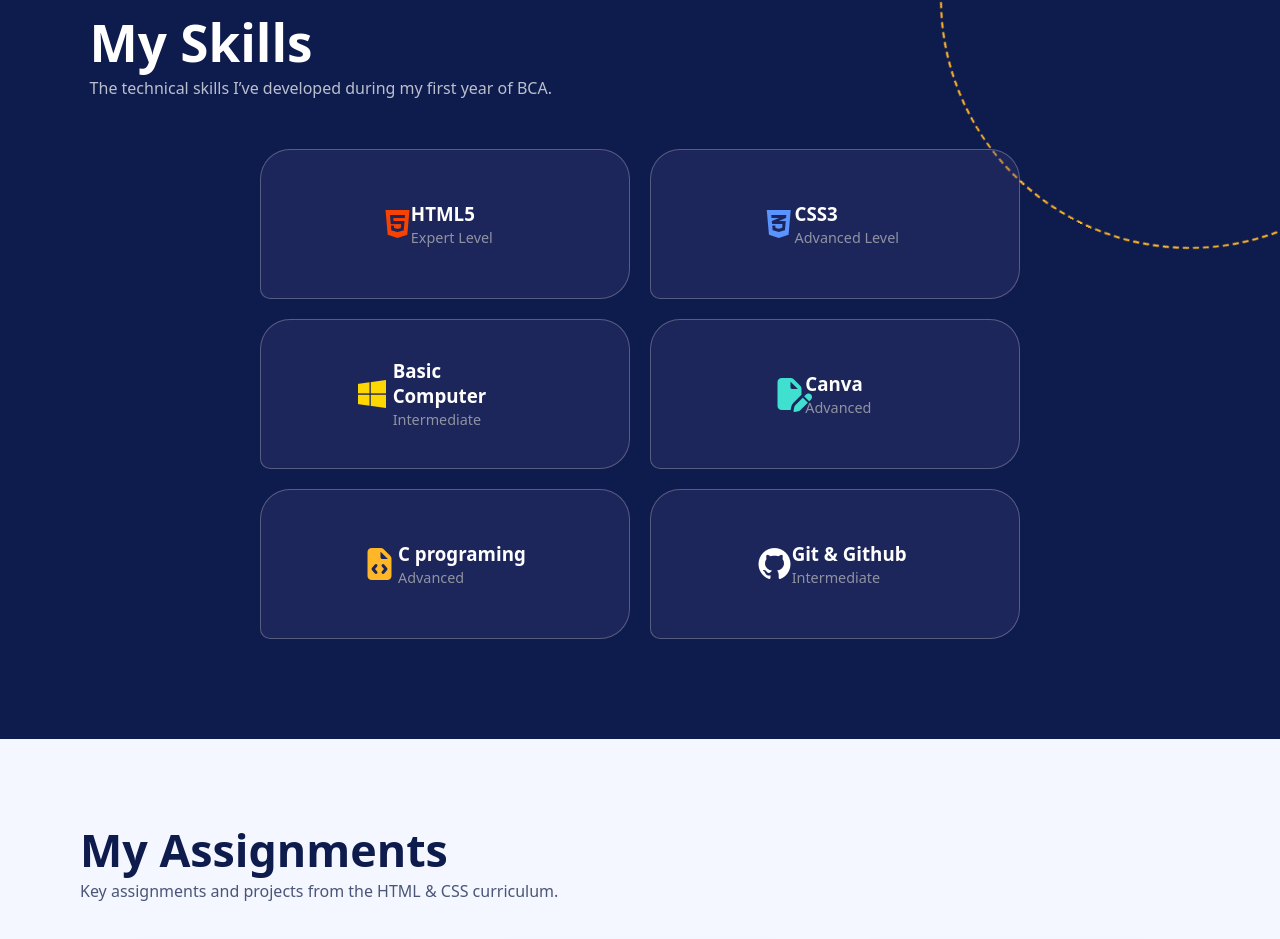
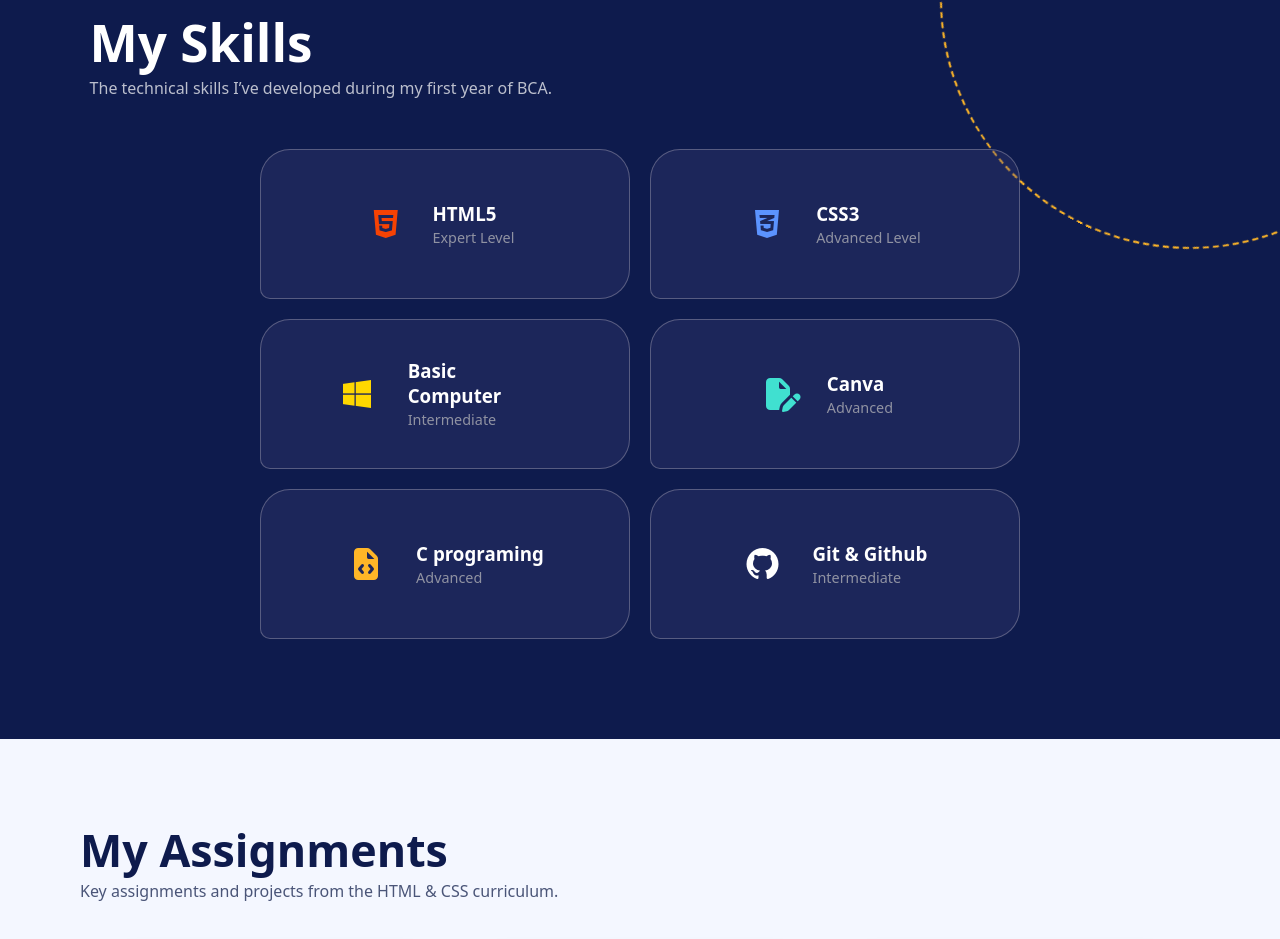
Before and after one commit to beniwallokesh904-hash/Portfolio, a plain HTML site: page index.html in a window 1280 px wide. Shown: the part 1871-2810 px from the top of the page. Drawn offline with Linux system fonts and the light colour scheme.

Commit message:
Update style.css

```diff
--- a/style.css
+++ b/style.css
@@ -462,7 +462,8 @@ i>p{
 .card:hover .tl{
     transform: scale(1.2) rotate(8deg);
 }
-.card-top, .card-bottom{
+.card-top{
+    gap: 30px;
     color: white;
     display: flex;
 }
```
